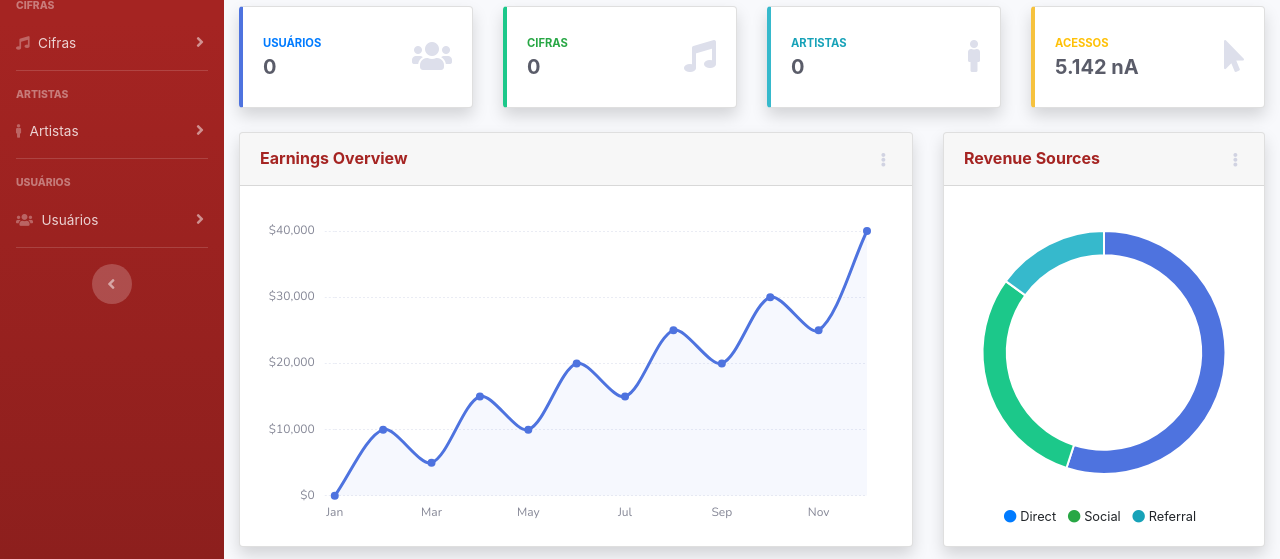
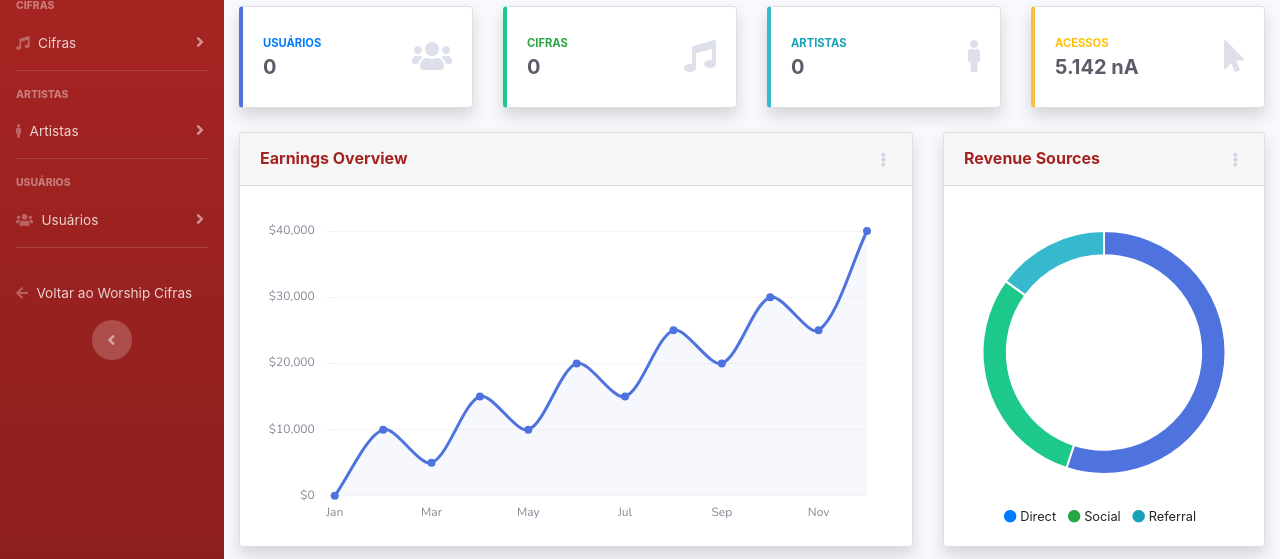
Before and after one commit to gustavohonorio/worshipcifras, a Django app: page /staff/ in a window 1280 px wide. Shown: the part 146-705 px from the top of the page. Run offline with Django 3.2, Linux system fonts and the light colour scheme; data that the repository does not hold is empty; some libraries are stand-ins or nearby versions.

```diff
--- a/wcstaff/templates/base.html
+++ b/wcstaff/templates/base.html
@@ -118,6 +118,14 @@
         </li>
 
         <hr class="sidebar-divider d-none d-md-block">
+
+        <!-- voltar ao site -->
+        <li class="nav-item">
+            <a class="nav-link" href="{% url 'index' %}" aria-expanded="true">
+                <i class="fas fa-arrow-left"></i>
+                <span>Voltar ao Worship Cifras</span>
+            </a>
+        </li>
 
         <!-- Menu lateral Collapse -->
         <div class="text-center d-none d-md-inline">
```
Also changed, not shown: core/templates/utils/menu.html (+7 -2 lines).
